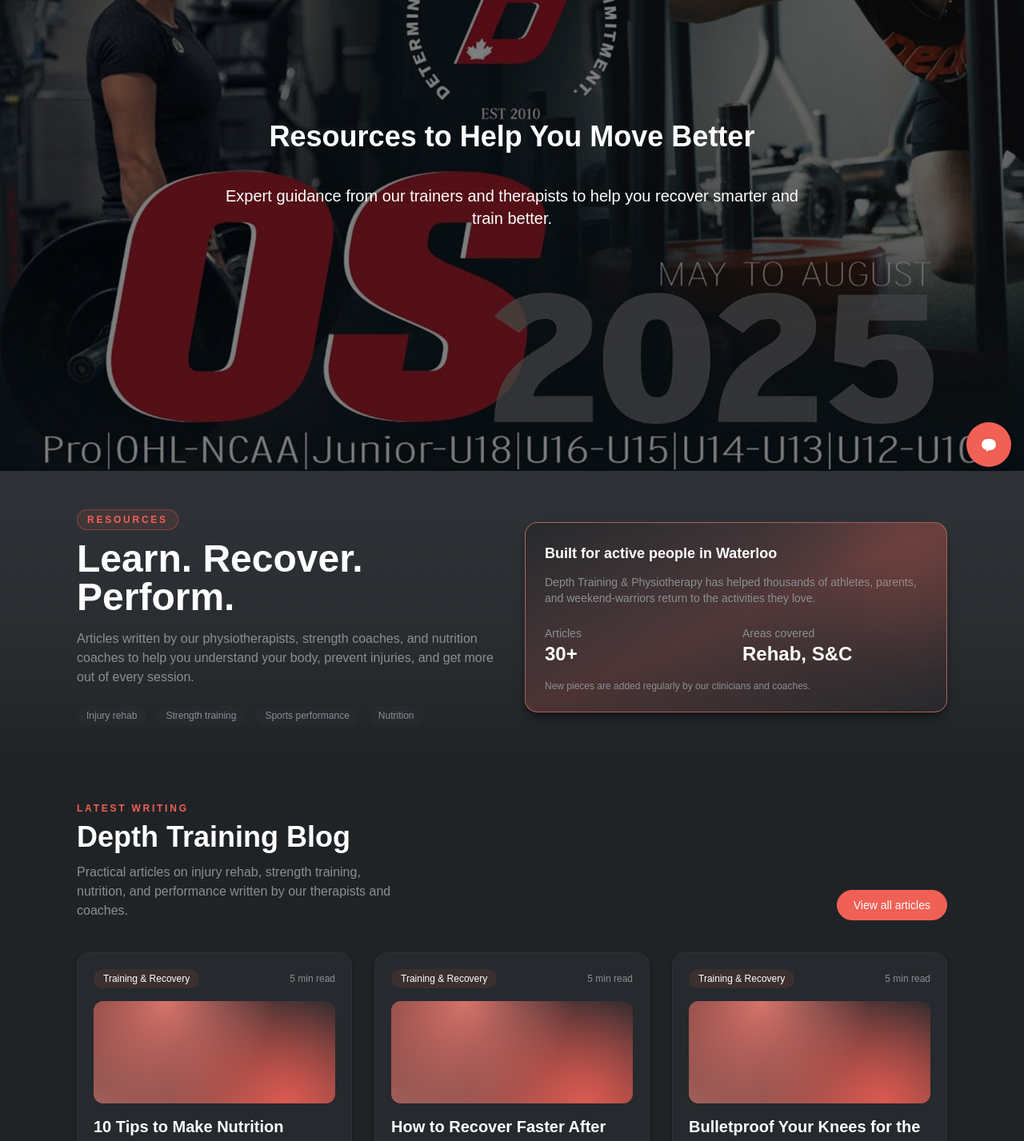
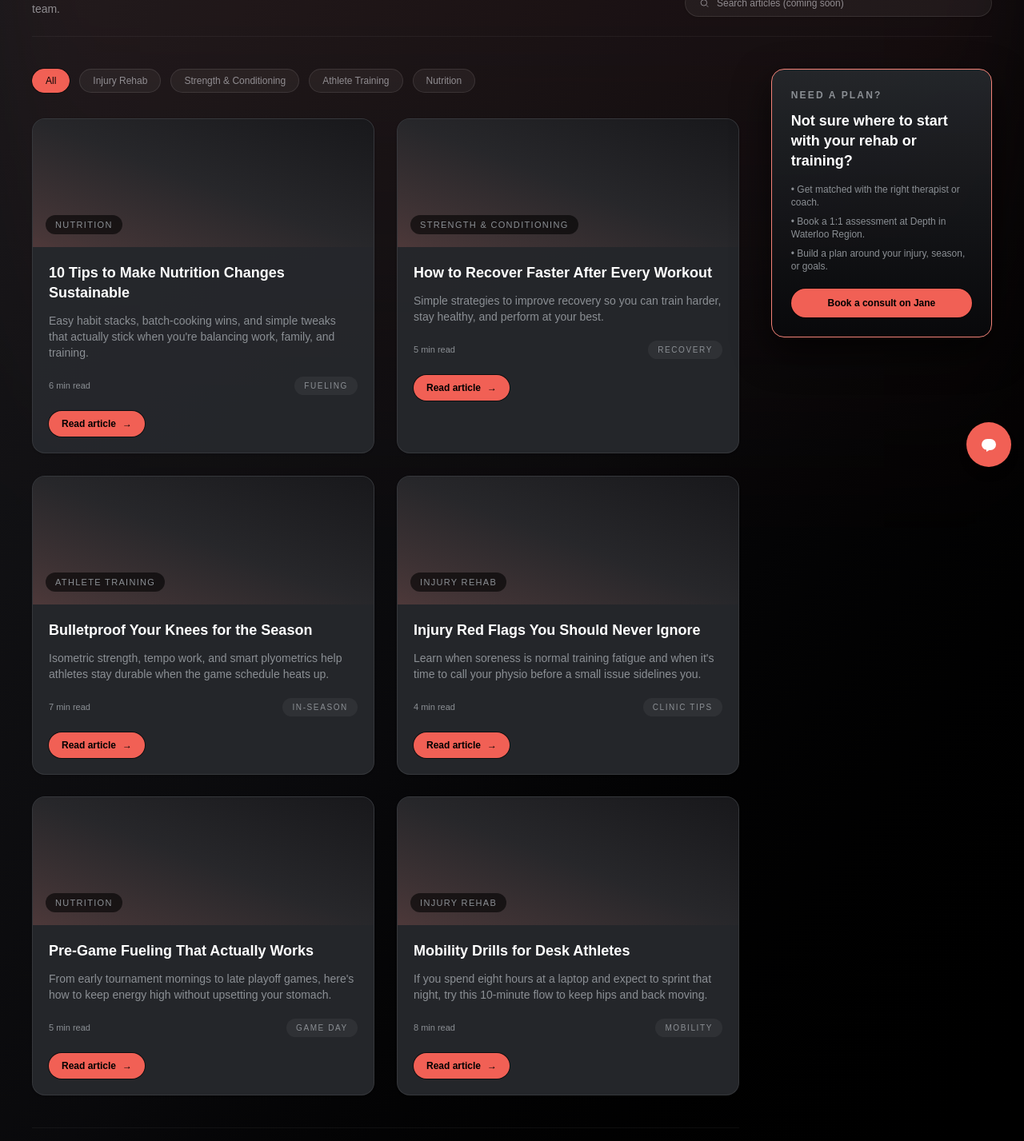
Before and after one commit to shishir95/depth-training-frontend, a Next.js app: page /resourcepage in a window 1280 px wide. Shown: the part 200-1627 px from the top of the page at 80% size. Built offline with nearby package versions, Linux system fonts and the light colour scheme.

Commit message:
CARD STYLE CHANGE - REVISED CHANGES

```diff
--- a/src/app/resourcepage/page.jsx
+++ b/src/app/resourcepage/page.jsx
@@ -1,23 +1,14 @@
 import Header from "@/components/common/Header";
-import Hero from "../../components/common/Hero";
 import FooterStrip from "@/components/common/FooterStrip";
 import ResourcePage from "@/components/resourcepage/ResourcePage";
 import FeaturedTraining from "@/components/membership/FeaturedTraining";
 
-export const metadata = { title: "Membership | Depth Training" };
+export const metadata = { title: "Resources | Depth Training" };
 
 export default function ResourcePages() {
-  const heroContents = {
-    title: "Resources to Help You Move Better",
-    subTitle:
-      "Expert guidance from our trainers and therapists to help you recover smarter and train better.",
-    button: false,
-    buttonLabel: "",
-  };
   return (
     <main className="bg-black text-white min-h-screen w-full">
       <Header />
-      <Hero {...heroContents} />
       <ResourcePage />
       <FeaturedTraining />
       <FooterStrip /> {/* ✅ add footer */}
--- a/src/components/resourcepage/ResourcePage.jsx
+++ b/src/components/resourcepage/ResourcePage.jsx
@@ -1,21 +1,37 @@
 "use client";
+
 import Link from "next/link";
-import { useRef, useState } from "react";
+import { motion } from "framer-motion";
+import { useEffect, useMemo, useState } from "react";
+
+const CATEGORIES = [
+  "All",
+  "Injury Rehab",
+  "Strength & Conditioning",
+  "Athlete Training",
+  "Nutrition",
+];
 
 const BLOG_POSTS = [
   {
     id: 1,
     title: "10 Tips to Make Nutrition Changes Sustainable",
     excerpt:
-      "We are all absolutely pumped that sports are back up and running and we have prospects of a somewhat normal season on the horizon...",
+      "Easy habit stacks, batch-cooking wins, and simple tweaks that actually stick when you're balancing work, family, and training.",
     slug: "10-tips-to-make-nutrition-changes-sustainable",
+    category: "Nutrition",
+    tag: "Fueling",
+    readTime: "6 min read",
   },
   {
     id: 2,
     title: "How to Recover Faster After Every Workout",
     excerpt:
-      "Simple strategies to improve recovery so you can train harder, stay healthy, and perform at your best...",
+      "Simple strategies to improve recovery so you can train harder, stay healthy, and perform at your best.",
     slug: "how-to-recover-faster-after-every-workout",
+    category: "Strength & Conditioning",
+    tag: "Recovery",
+    readTime: "5 min read",
   },
   {
     id: 3,
@@ -23,6 +39,9 @@
     excerpt:
       "Isometric strength, tempo work, and smart plyometrics help athletes stay durable when the game schedule heats up.",
     slug: "bulletproof-your-knees-for-the-season",
+    category: "Athlete Training",
+    tag: "In-Season",
+    readTime: "7 min read",
   },
   {
     id: 4,
@@ -30,6 +49,9 @@
     excerpt:
       "Learn when soreness is normal training fatigue and when it's time to call your physio before a small issue sidelines you.",
     slug: "injury-red-flags-you-should-never-ignore",
+    category: "Injury Rehab",
+    tag: "Clinic Tips",
+    readTime: "4 min read",
   },
   {
     id: 5,
@@ -37,13 +59,19 @@
     excerpt:
       "From early tournament mornings to late playoff games, here's how to keep energy high without upsetting your stomach.",
     slug: "pre-game-fueling-that-actually-works",
+    category: "Nutrition",
+    tag: "Game Day",
+    readTime: "5 min read",
   },
   {
     id: 6,
     title: "Mobility Drills for Desk Athletes",
     excerpt:
-      "If you spend eight hours at a laptop and expect to sprint that night, this 10-minute flow will keep your hips and back moving.",
+      "If you spend eight hours at a laptop and expect to sprint that night, try this 10-minute flow to keep hips and back moving.",
     slug: "mobility-drills-for-desk-athletes",
+    category: "Injury Rehab",
+    tag: "Mobility",
+    readTime: "8 min read",
   },
   {
     id: 7,
@@ -51,13 +79,19 @@
     excerpt:
       "You don't need two hours in the gym. Pair these compound lifts with micro conditioning to stay powerful all week.",
     slug: "strength-training-for-busy-parents",
+    category: "Strength & Conditioning",
+    tag: "At-Home",
+    readTime: "6 min read",
   },
   {
     id: 8,
     title: "Return to Sport After ACL Rehab",
     excerpt:
-      "Passing the strength tests is only step one. Build confidence with progressive plyos and change-of-direction work.",
+      "Passing the strength tests is step one. Build confidence with progressive plyos and change-of-direction work.",
     slug: "return-to-sport-after-acl-rehab",
+    category: "Injury Rehab",
+    tag: "ACL",
+    readTime: "9 min read",
   },
   {
     id: 9,
@@ -65,222 +99,299 @@
     excerpt:
       "Use micro-doses of strength and power so your athletes maintain their edge without dragging during competition.",
     slug: "how-to-program-in-season-lifts",
+    category: "Athlete Training",
+    tag: "Programming",
+    readTime: "5 min read",
   },
 ];
 
 const POSTS_PER_PAGE = 6;
+const GRID_ANCHOR_ID = "resources-grid-top";
+
+const gridVariants = {
+  hidden: { opacity: 0, y: 16 },
+  show: {
+    opacity: 1,
+    y: 0,
+    transition: { duration: 0.18, staggerChildren: 0.04 },
+  },
+};
+
+const cardVariants = {
+  hidden: { opacity: 0, y: 20 },
+  show: { opacity: 1, y: 0, transition: { duration: 0.22 } },
+};
+
+function HeaderBar() {
+  return (
+    <motion.header
+      initial={{ opacity: 0, y: 16 }}
+      animate={{ opacity: 1, y: 0 }}
+      transition={{ duration: 0.35 }}
+      className="flex flex-col gap-4 border-b border-white/5 pb-6 md:flex-row md:items-end md:justify-between"
+    >
+      <div>
+        <h1 className="text-2xl font-semibold tracking-tight sm:text-3xl lg:text-4xl">
+          Articles, tips &amp; guides
+        </h1>
+        <p className="mt-2 max-w-xl text-sm text-[var(--depth-muted)]">
+          Rehab, strength training, athlete development, and nutrition content
+          from the Depth Training team.
+        </p>
+      </div>
+
+      <div className="w-full max-w-sm">
+        <label className="flex items-center gap-2 rounded-full border border-white/10 bg-white/5 px-4 py-2 text-sm text-zinc-200 shadow-sm">
+          <span className="sr-only">Search articles</span>
+          <svg
+            xmlns="http://www.w3.org/2000/svg"
+            viewBox="0 0 24 24"
+            className="h-4 w-4 text-[var(--depth-muted)]"
+            fill="none"
+            stroke="currentColor"
+            strokeWidth="1.6"
+          >
+            <circle cx="11" cy="11" r="6" />
+            <path d="m16 16 3.5 3.5" />
+          </svg>
+          <input
+            type="text"
+            placeholder="Search articles (coming soon)"
+            className="w-full bg-transparent text-xs outline-none placeholder:text-[var(--depth-muted)]"
+          />
+        </label>
+      </div>
+    </motion.header>
+  );
+}
+
+function FilterBar({ active, onChange }) {
+  return (
+    <div className="flex flex-wrap gap-3">
+      {CATEGORIES.map((cat) => {
+        const isActive = active === cat;
+        return (
+          <button
+            key={cat}
+            type="button"
+            onClick={() => onChange(cat)}
+            className={[
+              "rounded-full border px-4 py-1.5 text-xs font-medium transition",
+              isActive
+                ? "border-[var(--depth-accent)] bg-[var(--depth-accent)] text-black shadow-[0_0_0_1px_rgba(0,0,0,0.5)]"
+                : "border-white/10 bg-white/5 text-[var(--depth-muted)] hover:border-[var(--depth-accent-soft)] hover:text-white",
+            ].join(" ")}
+          >
+            {cat}
+          </button>
+        );
+      })}
+    </div>
+  );
+}
+
+function BlogGrid({ posts }) {
+  if (!posts.length) {
+    return (
+      <div className="flex min-h-[160px] items-center justify-center rounded-2xl border border-white/5 bg-white/5 text-sm text-[var(--depth-muted)]">
+        More articles in this category are on the way.
+      </div>
+    );
+  }
+
+  return (
+    <motion.div
+      key={posts.map((p) => p.slug).join("|")}
+      variants={gridVariants}
+      initial="hidden"
+      animate="show"
+      className="grid grid-cols-1 gap-7 sm:grid-cols-2 lg:grid-cols-2"
+    >
+      {posts.map((post) => (
+        <BlogCard key={post.slug} post={post} />
+      ))}
+    </motion.div>
+  );
+}
 
 function BlogCard({ post }) {
-  const href = `/blog/${post.slug}`;
-
   return (
-    <article className="w-full h-full">
-      <div
-        className="
-          group h-full flex flex-col
-          rounded-2xl border border-[#2f3338]
-          bg-[var(--depth-card)]
-          p-5 shadow-md shadow-black/40
-          transition-transform transition-shadow
-          hover:-translate-y-1 hover:shadow-lg hover:shadow-[rgba(241,96,85,0.3)]
-        "
+    <motion.article
+      variants={cardVariants}
+      whileHover={{
+        y: -6,
+        scale: 1.02,
+        boxShadow: "0 22px 60px rgba(0,0,0,0.75)",
+      }}
+      transition={{ type: "spring", stiffness: 240, damping: 22, mass: 0.9 }}
+      style={{ willChange: "transform, box-shadow" }}
+      className="group relative flex h-full flex-col overflow-hidden rounded-2xl border border-white/8 bg-[var(--depth-card)]/95 shadow-sm transition hover:border-[var(--depth-accent)]/80"
     >
-        <div className="mb-4 flex items-center justify-between">
-          <span className="inline-flex items-center rounded-full bg-[var(--depth-accent)]/10 px-3 py-1 text-xs font-medium text-white transition-colors group-hover:bg-[var(--depth-accent)]/20">
-            Training & Recovery
+      <div className="relative h-40 w-full overflow-hidden bg-gradient-to-tr from-[var(--depth-accent-soft)]/20 via-zinc-800 to-zinc-900">
+        <div className="absolute inset-0 opacity-25 group-hover:opacity-40" />
+        <div className="absolute inset-0 flex items-end p-4">
+          <span className="inline-flex rounded-full bg-black/60 px-3 py-1 text-[11px] font-medium uppercase tracking-[0.12em] text-[var(--depth-muted)]">
+            {post.category ?? "Article"}
           </span>
-          <span className="text-xs text-[var(--depth-muted)]">5 min read</span>
+        </div>
       </div>
 
-        <div className="mb-4 h-32 w-full overflow-hidden rounded-xl bg-gradient-to-tr from-[var(--depth-accent-soft)]/60 via-[var(--depth-accent)]/40 to-transparent">
-          <div className="h-full w-full bg-[radial-gradient(circle_at_30%_0,#f48378_0,transparent_55%),radial-gradient(circle_at_80%_100%,#f16055_0,transparent_55%)] opacity-80 transition-transform duration-500 group-hover:scale-105" />
-        </div>
-
-        <h3 className="text-lg sm:text-xl font-semibold text-white leading-snug mb-2 line-clamp-2">
+      <div className="flex flex-1 flex-col p-5">
+        <h3 className="line-clamp-2 text-base font-semibold leading-snug sm:text-lg">
           {post.title}
         </h3>
-
-        <p className="text-sm text-[var(--depth-muted)] leading-relaxed mb-4 line-clamp-3">
+        <p className="mt-3 line-clamp-3 text-xs text-[var(--depth-muted)] sm:text-sm">
           {post.excerpt}
         </p>
 
-        <div className="mt-auto pt-2">
+        <div className="mt-5 flex items-center justify-between text-[11px] text-[var(--depth-muted)]">
+          <span>{post.readTime ?? "5 min read"}</span>
+          {post.tag && (
+            <span className="rounded-full bg-white/5 px-3 py-1 text-[10px] uppercase tracking-[0.16em]">
+              {post.tag}
+            </span>
+          )}
+        </div>
+
+        <div className="mt-5 flex items-center justify-between">
           <Link
-            href={href}
-            className="inline-flex items-center gap-2 text-sm font-medium text-[var(--depth-accent)] hover:text-white"
+            href={`/blog/${post.slug}`}
+            className="inline-flex items-center gap-2 rounded-full bg-[var(--depth-accent)] px-4 py-2 text-xs font-semibold text-black shadow-[0_0_0_1px_rgba(0,0,0,0.6)] transition group-hover:bg-[#ff8475]"
           >
             Read article
-            <span className="inline-block transition-transform group-hover:translate-x-0.5">
+            <span className="translate-x-0 text-xs transition group-hover:translate-x-0.5">
               →
             </span>
           </Link>
         </div>
       </div>
-    </article>
+    </motion.article>
   );
 }
 
-export default function ResourcePage() {
-  const [page, setPage] = useState(1);
-  const topRef = useRef(null);
+function SidebarCTA() {
+  return (
+    <div className="rounded-2xl border border-[var(--depth-accent-soft)] bg-gradient-to-b from-[var(--depth-card)]/90 to-zinc-950/95 p-6 shadow-[0_18px_45px_rgba(0,0,0,0.65)]">
+      <p className="text-xs font-semibold uppercase tracking-[0.18em] text-[var(--depth-muted)]">
+        Need a plan?
+      </p>
+      <h3 className="mt-3 text-lg font-semibold leading-snug">
+        Not sure where to start with your rehab or training?
+      </h3>
+      <ul className="mt-4 space-y-2 text-xs text-[var(--depth-muted)]">
+        <li>• Get matched with the right therapist or coach.</li>
+        <li>• Book a 1:1 assessment at Depth in Waterloo Region.</li>
+        <li>• Build a plan around your injury, season, or goals.</li>
+      </ul>
+      <a
+        href="https://depthtraining.janeapp.com/locations/depth-training-physiotherapy/book"
+        target="_blank"
+        rel="noreferrer"
+        className="mt-5 inline-flex w-full items-center justify-center rounded-full bg-[var(--depth-accent)] px-4 py-2.5 text-xs font-semibold text-black shadow-[0_0_0_1px_rgba(0,0,0,0.7)] transition hover:bg-[#ff8475]"
+      >
+        Book a consult on Jane
+      </a>
+    </div>
+  );
+}
 
-  const totalPages = Math.max(1, Math.ceil(BLOG_POSTS.length / POSTS_PER_PAGE));
-  const start = (page - 1) * POSTS_PER_PAGE;
-  const currentPosts = BLOG_POSTS.slice(start, start + POSTS_PER_PAGE);
-
+function Pagination({ page, totalPages, onChange }) {
   const goTo = (n) => {
     const next = Math.min(Math.max(1, n), totalPages);
-    setPage(next);
-    topRef.current?.scrollIntoView({ behavior: "smooth", block: "start" });
+    onChange(next);
+    if (typeof document !== "undefined") {
+      document.getElementById(GRID_ANCHOR_ID)?.scrollIntoView({
+        behavior: "smooth",
+        block: "start",
+      });
+    }
   };
 
   return (
-    <>
-      <section className="w-full bg-gradient-to-b from-[#2f3338] via-[#2a2e32] to-[var(--depth-bg)] py-12 text-white">
-        <div className="mx-auto max-w-6xl px-4 md:px-6 lg:px-8">
-          <div className="flex flex-col gap-8 lg:flex-row lg:items-center">
-            <div className="flex-1">
-              <p className="mb-3 inline-flex items-center rounded-full border border-[var(--depth-accent)]/40 bg-[var(--depth-accent)]/10 px-3 py-1 text-xs font-semibold uppercase tracking-[0.23em] text-[var(--depth-accent)]">
-                Resources
-              </p>
-              <h1 className="text-3xl font-semibold sm:text-4xl lg:text-5xl">
-                Learn. Recover. Perform.
-              </h1>
-              <p className="mt-4 max-w-xl text-sm text-[var(--depth-muted)] sm:text-base">
-                Articles written by our physiotherapists, strength coaches, and
-                nutrition coaches to help you understand your body, prevent
-                injuries, and get more out of every session.
-              </p>
-
-              <div className="mt-6 flex flex-wrap gap-3">
-                <span className="rounded-full bg-[var(--depth-card)] px-3 py-1 text-xs text-[var(--depth-muted)]">
-                  Injury rehab
-                </span>
-                <span className="rounded-full bg-[var(--depth-card)] px-3 py-1 text-xs text-[var(--depth-muted)]">
-                  Strength training
-                </span>
-                <span className="rounded-full bg-[var(--depth-card)] px-3 py-1 text-xs text-[var(--depth-muted)]">
-                  Sports performance
-                </span>
-                <span className="rounded-full bg-[var(--depth-card)] px-3 py-1 text-xs text-[var(--depth-muted)]">
-                  Nutrition
-                </span>
-              </div>
-            </div>
-
-            <div className="flex-1">
-              <div className="relative overflow-hidden rounded-2xl border border-[var(--depth-accent-soft)]/60 bg-gradient-to-br from-[var(--depth-card)] via-[var(--depth-accent)]/20 to-[var(--depth-card)] p-6 shadow-lg shadow-[rgba(0,0,0,0.4)]">
-                <div className="absolute -right-10 -top-10 h-40 w-40 rounded-full bg-[var(--depth-accent)]/30 blur-3xl" />
-                <h3 className="text-lg font-semibold text-white">
-                  Built for active people in Waterloo
-                </h3>
-                <p className="mt-3 text-sm text-[var(--depth-muted)]">
-                  Depth Training &amp; Physiotherapy has helped thousands of
-                  athletes, parents, and weekend-warriors return to the
-                  activities they love.
-                </p>
-
-                <dl className="mt-6 grid grid-cols-2 gap-4 text-sm">
-                  <div>
-                    <dt className="text-[var(--depth-muted)]">Articles</dt>
-                    <dd className="text-2xl font-semibold text-white">30+</dd>
-                  </div>
-                  <div>
-                    <dt className="text-[var(--depth-muted)]">Areas covered</dt>
-                    <dd className="text-2xl font-semibold text-white">
-                      Rehab, S&amp;C
-                    </dd>
-                  </div>
-                </dl>
-
-                <p className="mt-4 text-xs text-[var(--depth-muted)]">
-                  New pieces are added regularly by our clinicians and coaches.
-                </p>
-              </div>
-            </div>
-          </div>
-        </div>
-      </section>
-
-      <section
-        ref={topRef}
-        className="w-full bg-[var(--depth-bg)] py-12 text-white"
-      >
-        <div className="mx-auto max-w-6xl px-4 md:px-6 lg:px-8">
-          <header className="flex flex-col items-start justify-between gap-6 md:flex-row md:items-end">
-            <div>
-              <p className="mb-2 text-xs font-semibold uppercase tracking-[0.23em] text-[var(--depth-accent)]">
-                Latest writing
-              </p>
-              <h2 className="text-3xl font-semibold sm:text-4xl">
-                Depth Training Blog
-              </h2>
-              <p className="mt-3 max-w-2xl text-sm text-[var(--depth-muted)] sm:text-base">
-                Practical articles on injury rehab, strength training, nutrition,
-                and performance written by our therapists and coaches.
-              </p>
-            </div>
-
-            <div className="flex w-full flex-col items-start gap-3 sm:flex-row sm:items-center sm:justify-end">
-              <Link
-                href="/blog"
-                className="inline-flex items-center justify-center rounded-full border border-[var(--depth-accent)] bg-[var(--depth-accent)] px-5 py-2 text-sm font-medium text-white hover:bg-[var(--depth-accent-soft)]"
-              >
-                View all articles
-              </Link>
-            </div>
-          </header>
-
-          <div className="mt-10 grid grid-cols-1 gap-7 sm:grid-cols-2 lg:grid-cols-3">
-            {currentPosts.map((post) => (
-              <BlogCard key={post.id} post={post} />
-            ))}
-          </div>
-
-          <div className="mt-10 flex items-center justify-between gap-4 text-sm text-[var(--depth-muted)]">
-            <p>
-              Page <span className="text-white">{page}</span> of{" "}
-              <span className="text-white">{totalPages}</span>
-            </p>
-
-            <div className="flex items-center gap-2">
+    <div className="mt-2 flex items-center justify-end gap-3 border-t border-white/5 pt-5">
       <button
         onClick={() => goTo(page - 1)}
         disabled={page === 1}
-                className="rounded-full border border-[#2f3338] px-3 py-1.5 text-xs text-white disabled:cursor-not-allowed disabled:opacity-40"
+        className="rounded-full border border-white/10 px-3 py-1.5 text-xs text-[var(--depth-muted)] disabled:opacity-40"
       >
         Prev
       </button>
-
+      <div className="flex items-center gap-2">
         {Array.from({ length: totalPages }).map((_, i) => {
           const n = i + 1;
-                const active = page === n;
+          const isActive = n === page;
           return (
             <button
               key={n}
               onClick={() => goTo(n)}
-                    className={`h-9 w-9 rounded-full text-xs font-semibold ${
-                      active
-                        ? "bg-[var(--depth-accent)] text-white"
-                        : "bg-[var(--depth-card)] text-white hover:bg-[#2f3338]"
-                    }`}
+              className={[
+                "h-9 w-9 rounded-full text-xs font-semibold",
+                isActive
+                  ? "bg-[var(--depth-accent)] text-black"
+                  : "bg-white/5 text-[var(--depth-muted)] hover:bg-white/10",
+              ].join(" ")}
             >
               {n}
             </button>
           );
         })}
-
+      </div>
       <button
         onClick={() => goTo(page + 1)}
         disabled={page === totalPages}
-                className="rounded-full border border-[#2f3338] px-3 py-1.5 text-xs text-white disabled:cursor-not-allowed disabled:opacity-40"
+        className="rounded-full border border-white/10 px-3 py-1.5 text-xs text-[var(--depth-muted)] disabled:opacity-40"
       >
         Next
       </button>
     </div>
+  );
+}
+
+export default function ResourcePage() {
+  const [category, setCategory] = useState("All");
+  const [page, setPage] = useState(1);
+
+  const filteredPosts = useMemo(() => {
+    if (category === "All") return BLOG_POSTS;
+    return BLOG_POSTS.filter((post) => post.category === category);
+  }, [category]);
+
+  useEffect(() => {
+    setPage(1);
+  }, [category]);
+
+  const totalPages = Math.max(1, Math.ceil(filteredPosts.length / POSTS_PER_PAGE));
+
+  useEffect(() => {
+    setPage((prev) => {
+      const max = Math.max(1, Math.ceil(filteredPosts.length / POSTS_PER_PAGE));
+      return prev > max ? max : prev;
+    });
+  }, [filteredPosts.length]);
+
+  const start = (page - 1) * POSTS_PER_PAGE;
+  const currentPosts = filteredPosts.slice(start, start + POSTS_PER_PAGE);
+
+  return (
+    <section className="w-full bg-gradient-to-br from-zinc-900 via-zinc-950 to-black py-16 text-white relative overflow-hidden">
+      <div className="pointer-events-none absolute inset-0 bg-gradient-to-b from-[var(--depth-accent)]/10 via-transparent to-transparent blur-3xl opacity-70"></div>
+      <div className="mx-auto flex w-full max-w-7xl flex-col gap-10 px-4 md:px-8 lg:px-10">
+        <HeaderBar />
+
+        <div className="grid grid-cols-1 gap-10 lg:grid-cols-[minmax(0,3.2fr)_minmax(0,1fr)]">
+          <div className="flex flex-col gap-8">
+            <div id={GRID_ANCHOR_ID} className="flex flex-col gap-8">
+              <FilterBar active={category} onChange={setCategory} />
+              <BlogGrid posts={currentPosts} />
+            </div>
+            <Pagination page={page} totalPages={totalPages} onChange={setPage} />
+          </div>
+
+          <aside className="lg:sticky lg:top-28">
+            <SidebarCTA />
+          </aside>
         </div>
       </div>
     </section>
-    </>
   );
 }
```
Also changed, not shown: src/components/common/CustomerReviews.jsx (+44 -15 lines). Lines whose indentation alone changed are shown as unchanged.
